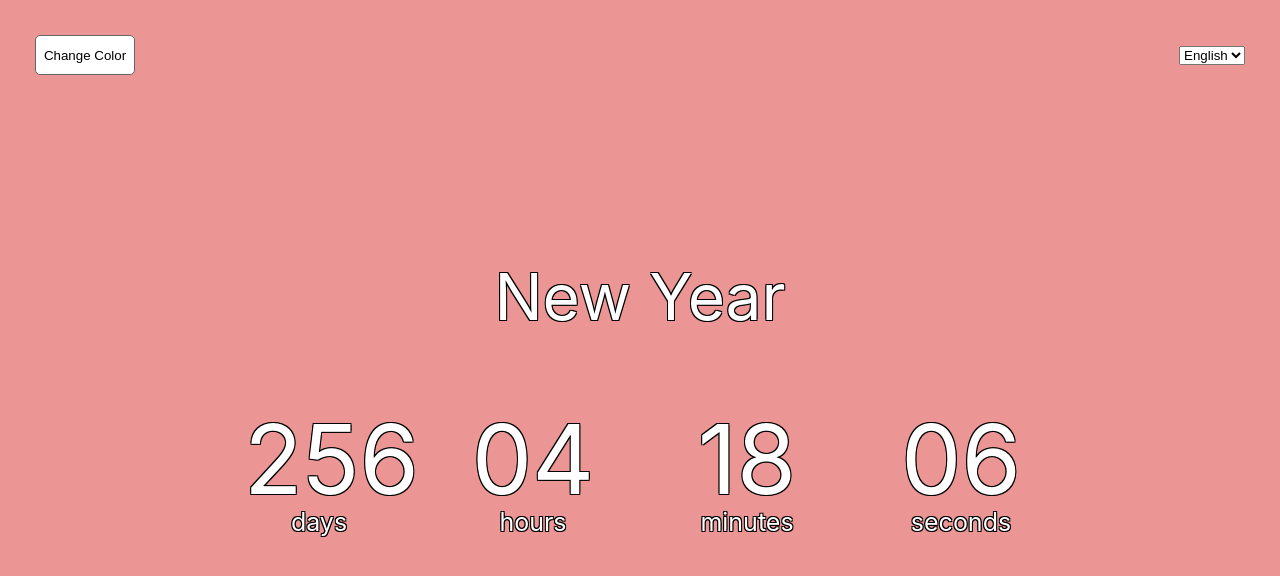
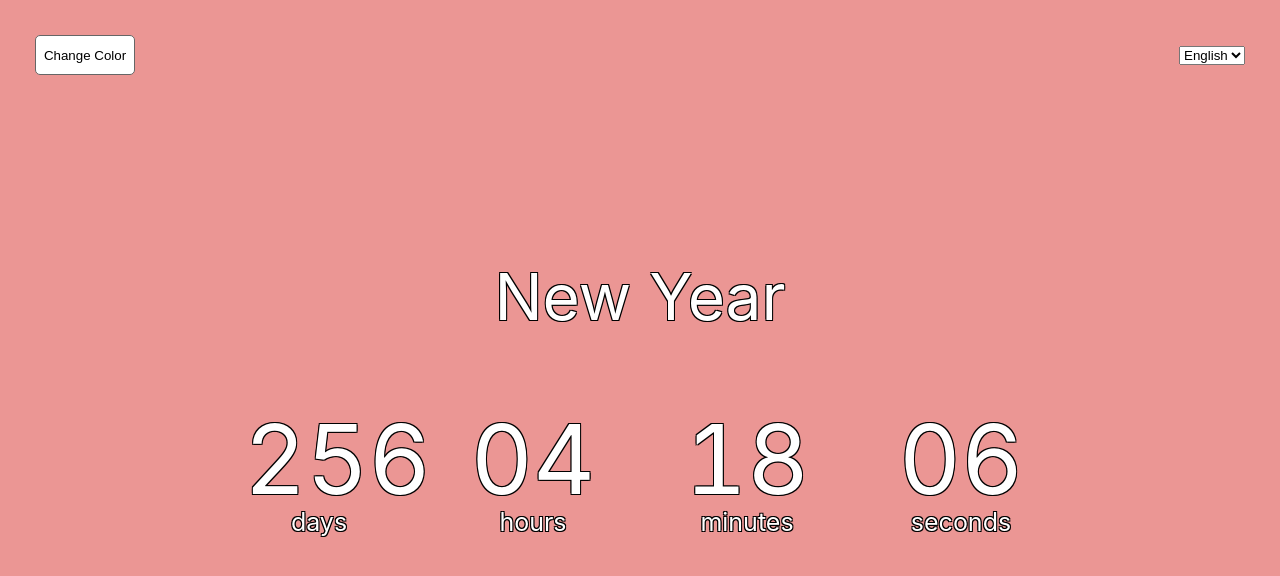
Before and after one commit to ihsanberkozcan/newyear, a React (Create React App) app: page / in a window 1280 px wide. Shown: the top 576 px of the page. Built offline with nearby package versions, Linux system fonts and the light colour scheme.

Commit message:
tabular-nums

```diff
--- a/src/App.css
+++ b/src/App.css
@@ -43,6 +43,7 @@
   color: white;
   text-shadow: -1px -1px 0 #000, 1px -1px 0 #000, -1px 1px 0 #000,
     1px 1px 0 #000;
+  font-variant-numeric: tabular-nums;
 }
 .smallText {
   text-shadow: -1px -1px 0 #000, 1px -1px 0 #000, -1px 1px 0 #000,
```
